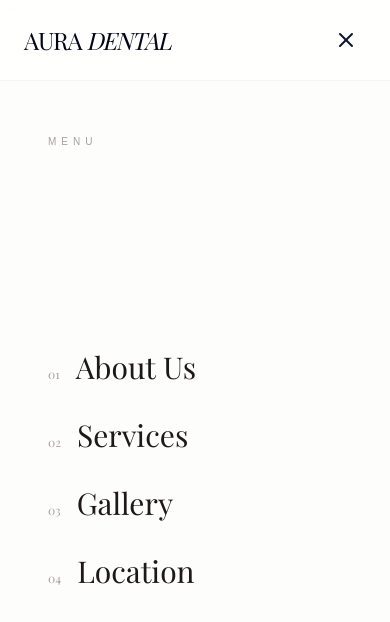
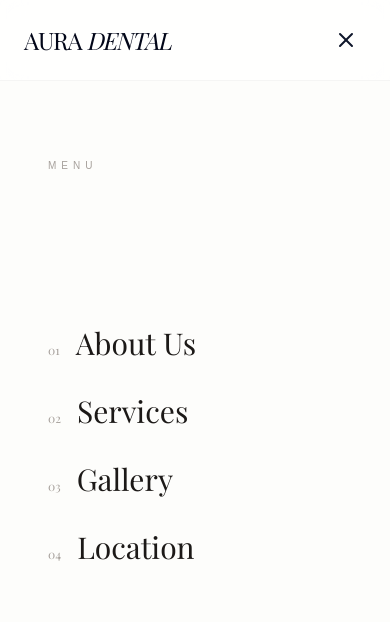
Before and after one commit to SahilPaul77/demo3, a Next.js app: page / in a window 390 px wide. Both pictures are taken after a click on the button 346 px from the left and 40 px from the top of the page. Shown: the top 622 px of the page. Built offline with nearby package versions, Linux system fonts and the light colour scheme; a web font is replaced by a local one.

Commit message:
updated navbar

```diff
--- a/app/navbar/page.jsx
+++ b/app/navbar/page.jsx
@@ -208,7 +208,7 @@ const Navbar = () => {
             menu
           </p>
 
-          <nav className="flex flex-col gap-8 mt-40">
+          <nav className="flex flex-col gap-8 mt-28">
             {[
               { name: "About Us", to: "/aboutUs" },
               { name: "Services", to: "/services" },
```
